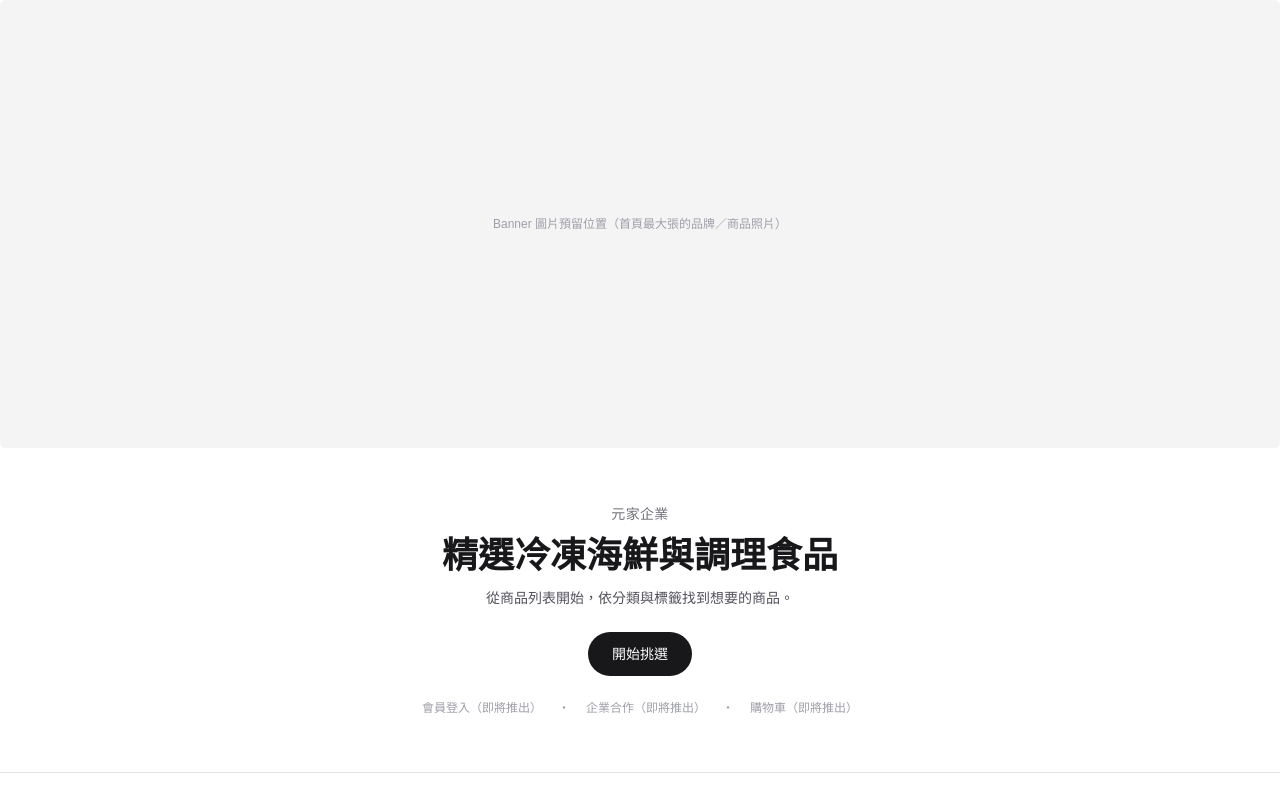
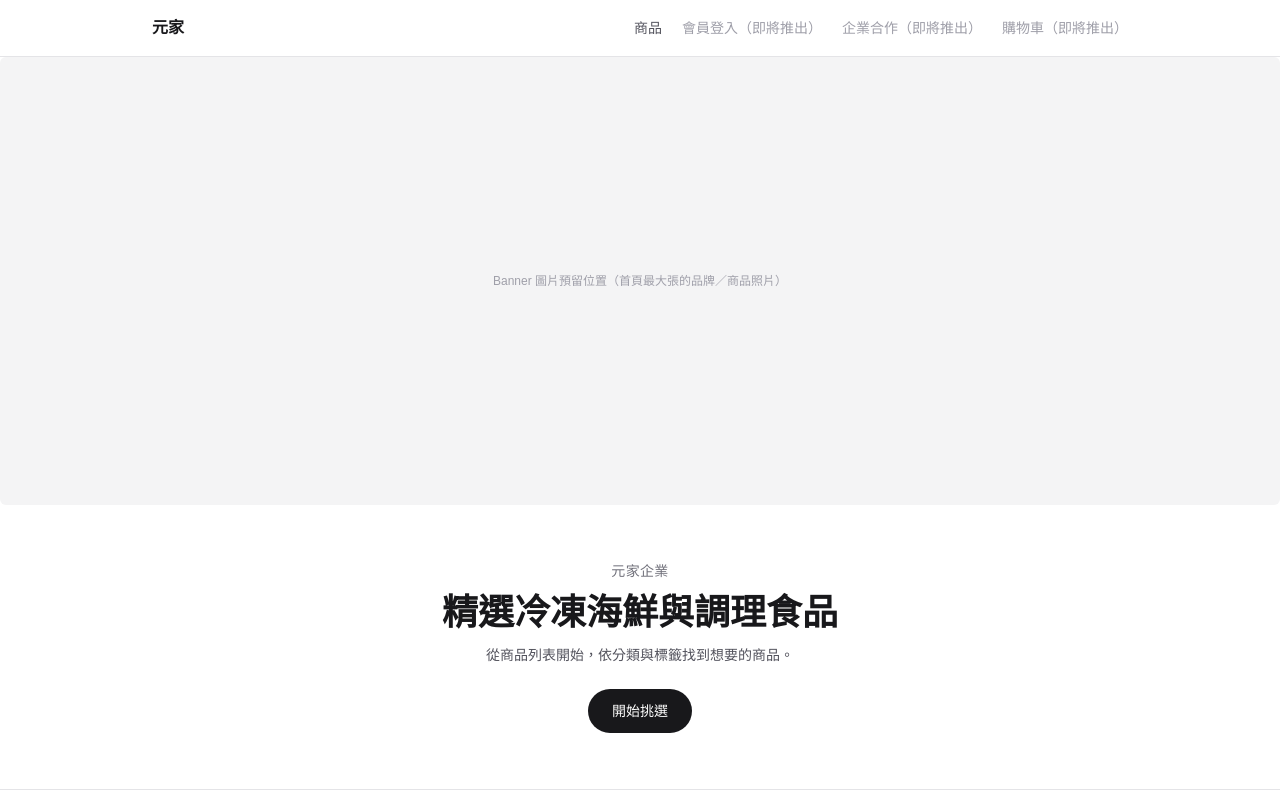
Before and after one commit to Cindy902121/yuanjia, a Next.js app: page / in a window 1280 px wide. Shown: the top 800 px of the page. Built offline with nearby package versions, Linux system fonts and the light colour scheme.

Commit message:
feat: add site-wide navigation header

```diff
--- a/src/app/layout.tsx
+++ b/src/app/layout.tsx
@@ -1,5 +1,6 @@
 import type { Metadata } from "next";
 import { Geist, Geist_Mono } from "next/font/google";
+import { Header } from "@/components/Header";
 import "./globals.css";
 
 const geistSans = Geist({
@@ -17,13 +18,23 @@ export const metadata: Metadata = {
   description: "元家精選冷凍海鮮與調理食品。",
 };
 
+/**
+ * 目前這個網站只有 B2C 頁面（/、/products/*），所以 Header 直接掛在 root layout。
+ * 之後 B 開始做 /business/*（B2B）跟 /admin 時，這個 B2C 導覽列（會員登入、企業合作、
+ * 購物車這些 B2C 專屬入口）不應該一起出現在那些頁面上——屆時建議改用 Next.js 的
+ * route group（例如 (b2c)/layout.tsx）把這個 Header 收進去，跟 B2B／Admin 的版面分開，
+ * 不是把 Header 元件本身複雜化去判斷「現在是不是 B2C 頁面」。這裡先不動，只留這個提醒。
+ */
 export default function RootLayout({ children }: LayoutProps<"/">) {
   return (
     <html
       lang="zh-Hant"
       className={`${geistSans.variable} ${geistMono.variable} h-full antialiased`}
     >
-      <body className="min-h-full flex flex-col">{children}</body>
+      <body className="min-h-full flex flex-col">
+        <Header />
+        {children}
+      </body>
     </html>
   );
 }
--- a/src/app/page.tsx
+++ b/src/app/page.tsx
@@ -17,8 +17,8 @@ export const metadata: Metadata = {
  * 品質、產地等公開信任內容）。目前沒有任何真實圖片或最終文案，全部是可替換的
  * 佔位文字／佔位圖片區塊，也不做輪播、視差或動畫（PRD B2C-01 明確排除）。
  *
- * 目前只有 /products 是真正存在的頁面，會員登入、企業合作、購物車頁面本週還沒做，
- * 先把這三個入口做成視覺上存在但不可點擊的佔位。
+ * 會員登入、企業合作、購物車這三個 PRD 要求的入口改放在全站 Header（見
+ * src/components/Header.tsx），不在首頁重複顯示一次。
  *
  * 視覺樣式維持中性灰階，跟 /products 一致；等團隊確定設計方向（design.md 是候選提案，
  * 尚未拍板）後統一套用，這裡先不上色。
@@ -49,16 +49,6 @@ export default function HomePage() {
         >
           開始挑選
         </Link>
-
-        {/* PRD 要求首屏入口涵蓋會員登入、企業合作、購物車；這三個頁面本週還沒做，
-            先視覺呈現、不可點擊，避免連到不存在的路由。 */}
-        <div className="flex flex-wrap items-center justify-center gap-x-4 gap-y-2 text-xs text-zinc-400">
-          <span>會員登入（即將推出）</span>
-          <span aria-hidden="true">・</span>
-          <span>企業合作（即將推出）</span>
-          <span aria-hidden="true">・</span>
-          <span>購物車（即將推出）</span>
-        </div>
       </div>
 
       {/* ABOUT／品牌故事：對應 PRD B2C-02 公開信任內容。文字為佔位草稿，非最終文案。 */}
--- /dev/null
+++ b/src/components/Header.tsx
@@ -0,0 +1,39 @@
+import Link from "next/link";
+
+/**
+ * 全站導覽列，掛在 root layout，所有頁面都會顯示（見 8/11–8/12 任務「首頁基本區塊與導覽」）。
+ *
+ * 依 PRD B2C-01：入口包含探索商品、會員登入、企業合作與購物車。目前只有「商品」是
+ * 真正存在的頁面，其餘三個先用不可點擊的文字呈現「即將推出」——理由跟首頁一樣，
+ * 避免連到還沒有的路由（/login、/business/lead、/cart）。原本放在首頁 Hero 區塊的
+ * 同一組佔位入口已移除，改由這裡統一顯示，避免同一頁重複出現兩次。
+ *
+ * 純靜態、無互動狀態（沒有手機版漢堡選單），維持 Server Component；響應式細節排在
+ * 8/16 任務再處理，現在先用 flex-wrap 讓小螢幕自動換行，不至於無法使用。
+ */
+export function Header() {
+  return (
+    <header className="border-b border-zinc-200 dark:border-zinc-800">
+      <div className="mx-auto flex w-full max-w-5xl flex-wrap items-center justify-between gap-x-6 gap-y-3 px-6 py-4">
+        <Link
+          href="/"
+          className="text-base font-semibold text-zinc-900 focus-visible:outline focus-visible:outline-2 focus-visible:outline-offset-2 dark:text-zinc-50"
+        >
+          元家
+        </Link>
+
+        <nav aria-label="主導覽" className="flex flex-wrap items-center gap-x-5 gap-y-2 text-sm">
+          <Link
+            href="/products"
+            className="text-zinc-600 hover:text-zinc-900 focus-visible:outline focus-visible:outline-2 focus-visible:outline-offset-2 dark:text-zinc-300 dark:hover:text-zinc-50"
+          >
+            商品
+          </Link>
+          <span className="text-zinc-400">會員登入（即將推出）</span>
+          <span className="text-zinc-400">企業合作（即將推出）</span>
+          <span className="text-zinc-400">購物車（即將推出）</span>
+        </nav>
+      </div>
+    </header>
+  );
+}
```
